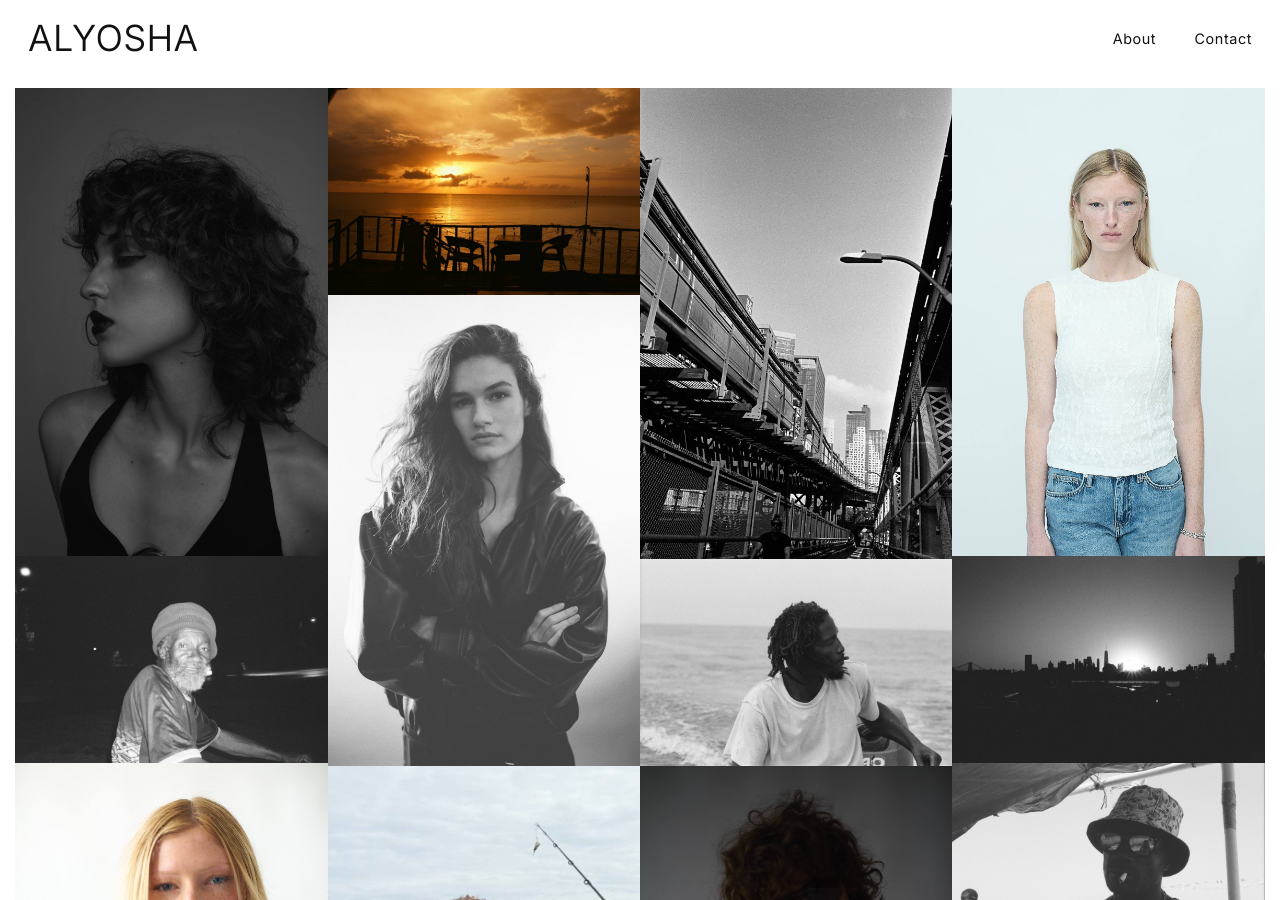
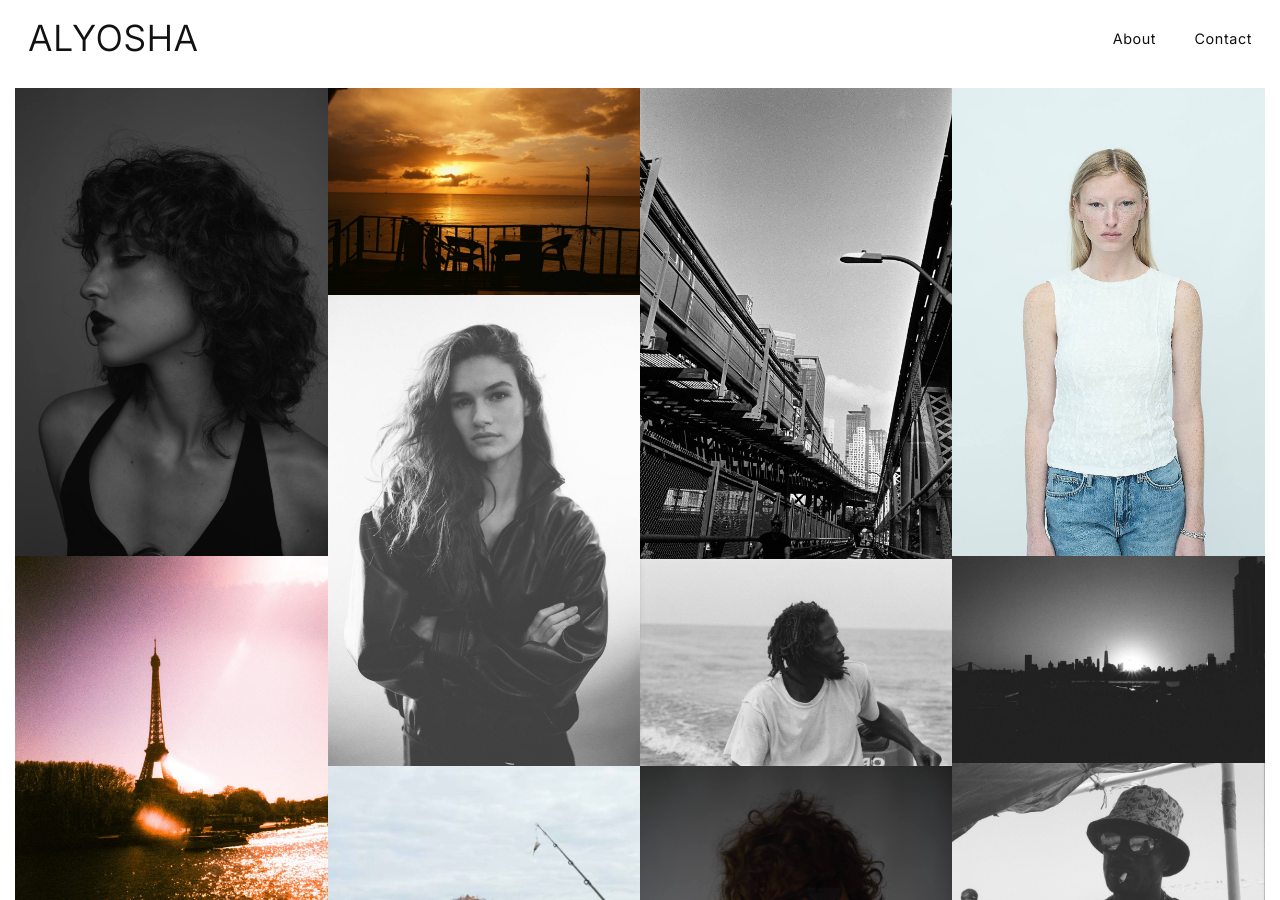
Before and after one commit to alyoshanyc/alyosha.nyc, a Jekyll site: the page built from index.md, in a window 1280 px wide and 900 px high. Built offline with Jekyll 4.4.1, drawn with Linux system fonts in a browser that asks for light colours.

Commit message:
Add 'paris.jpg' to column01 in gallery data

```diff
--- a/_data/gallery.yml
+++ b/_data/gallery.yml
@@ -7,6 +7,7 @@
 # and re-deals that order into 3, 2, or 1 columns.
 column01:
   - caitlin-02.jpg
+  - paris.jpg
   - jamaica-more-05.jpg
   - lulu-04.jpg
   - nyc-06.jpg
```
